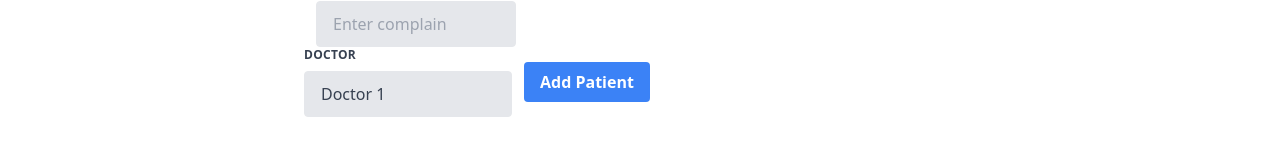
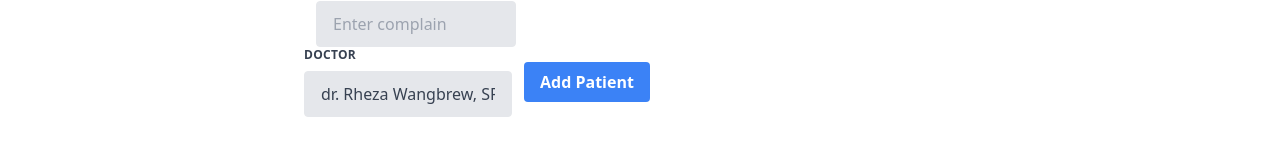
Before and after one commit to RheDeew12/ui-konsultasi, a website: page input.html in a window 1280 px wide. Shown: the part 347-502 px from the top of the page. Drawn offline with nearby package versions, Linux system fonts and the light colour scheme; sample sign-in values are in the browser's storage.

Commit message:
Update input.html

```diff
--- a/input.html
+++ b/input.html
@@ -89,8 +89,8 @@
               Doctor
             </label>
             <select class="appearance-none block w-full bg-gray-200 text-gray-700 border border-gray-200 rounded py-3 px-4 leading-tight focus:outline-none focus:bg-white focus:border-gray-500" id="doctor">
-              <option value="dr. Rheza Wangbrew, SPOK">Doctor 1</option>
-              <option value="dr. Bagyo Nyangkut, Sp.Pg, Sp.Telor Dadar ">Doctor 2</option>
+              <option value="dr. Rheza Wangbrew, SPOK">dr. Rheza Wangbrew, SPOK</option>
+              <option value="dr. Bagyo Nyangkut, Sp.Pg, Sp.Telor Dadar">dr. Bagyo Nyangkut, Sp.Pg, Sp.TD </option>
             </select>
           </div>
 
```
